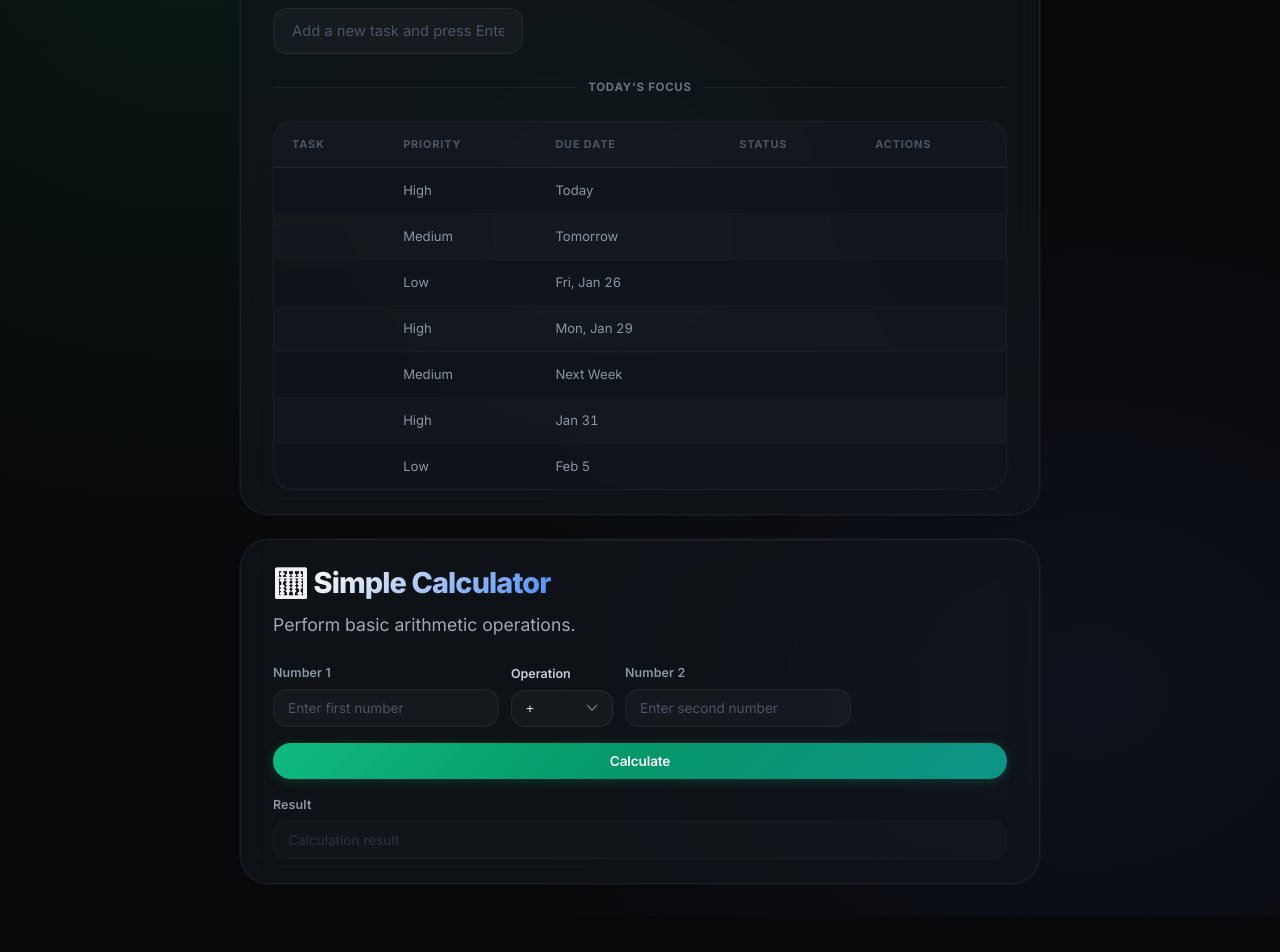
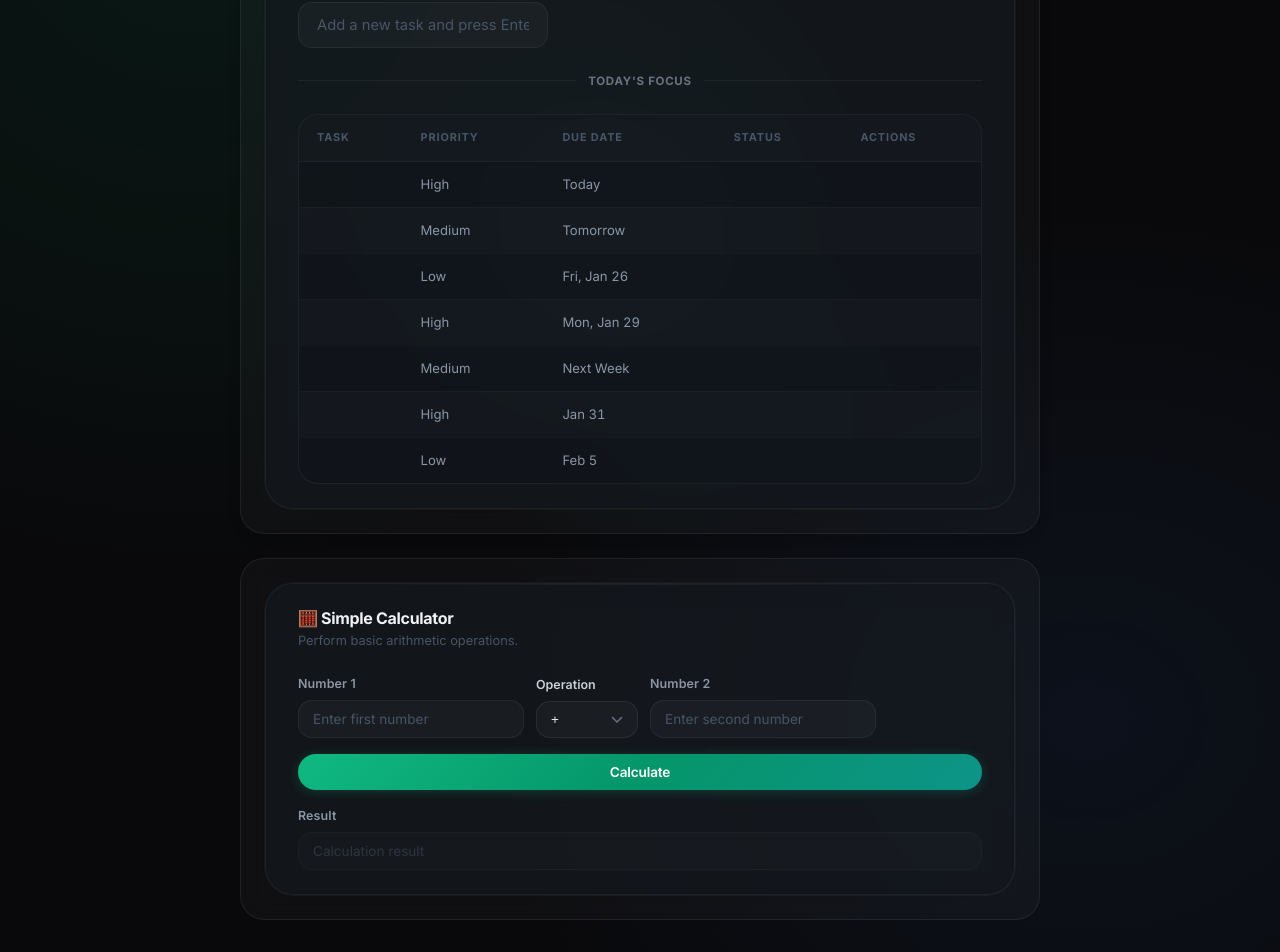
Before and after one commit to HarshKumar133/AI-UI-Generator, a Next.js app: page /preview in a window 1280 px wide. Shown: the part 209-1161 px from the top of the page. Before the commit the page ends 1125 px from the top, so only its background shows below. Built offline with nearby package versions, Linux system fonts and the light colour scheme.

Commit message:
refactor: Replace Card components with divs for layout consistency in GeneratedUI, while maintaining functionality and improving styling

```diff
--- a/src/generated/GeneratedUI.tsx
+++ b/src/generated/GeneratedUI.tsx
@@ -140,16 +140,23 @@ export default function GeneratedUI() {
       <div style={{ position: 'absolute', top: '20%', left: '50%', transform: 'translateX(-50%)', width: 600, height: 600, background: 'radial-gradient(circle, rgba(16,185,129,0.12) 0%, transparent 70%)', pointerEvents: 'none', borderRadius: '50%', zIndex: 0 }} />
 
       <main style={{ flex: 1, display: 'flex', flexDirection: 'column', width: '100%', maxWidth: '800px', marginTop: '2.5rem', gap: '1.5rem', zIndex: 1 }}>
-        <Card
+        <div
           onMouseEnter={() => setH(true)}
           onMouseLeave={() => setH(false)}
-          style={{ transform: h ? 'translateY(-5px) scale(1.005)' : 'none', transition: 'all 280ms cubic-bezier(0.34, 1.56, 0.64, 1)', boxShadow: h ? '0 24px 60px rgba(0,0,0,0.45), 0 0 0 1px rgba(16,185,129,0.12)' : '0 2px 12px rgba(0,0,0,0.2)', background: 'rgba(255,255,255,0.03)', border: '1px solid rgba(255,255,255,0.07)', borderRadius: 24, backdropFilter: 'blur(12px)', padding: '24px' }}
-          title={
-            <h2 style={{ background: 'linear-gradient(135deg, #f0f2f5 20%, #10b981 100%)', WebkitBackgroundClip: 'text', WebkitTextFillColor: 'transparent', backgroundClip: 'text', margin: 0, fontSize: '1.8rem', fontWeight: 800, letterSpacing: '-0.03em' }}>
-              📝 My Tasks
-            </h2>
-          }
-          subtitle={<p style={{ fontSize: '1.1rem', color: '#a0aab4', lineHeight: 1.65, marginTop: '8px' }}>{remainingTasksToday} tasks remaining today</p>}
+          style={{
+            transform: h ? 'translateY(-5px) scale(1.005)' : 'none',
+            transition: 'all 280ms cubic-bezier(0.34, 1.56, 0.64, 1)',
+            boxShadow: h ? '0 24px 60px rgba(0,0,0,0.45), 0 0 0 1px rgba(16,185,129,0.12)' : '0 2px 12px rgba(0,0,0,0.2)',
+            background: 'rgba(255,255,255,0.03)',
+            border: '1px solid rgba(255,255,255,0.07)',
+            borderRadius: 24,
+            backdropFilter: 'blur(12px)',
+            padding: '24px',
+          }}
+        >
+          <Card
+            title="📝 My Tasks"
+            subtitle={`${remainingTasksToday} tasks remaining today`}
           >
             <div style={{ display: 'flex', gap: '12px', marginBottom: '16px' }}>
               <Input
@@ -180,16 +187,21 @@ export default function GeneratedUI() {
               </>
             )}
           </Card>
+        </div>
 
         {/* Calculator Card */}
+        <div
+          style={{
+            background: 'rgba(255,255,255,0.03)',
+            border: '1px solid rgba(255,255,255,0.07)',
+            borderRadius: 24,
+            backdropFilter: 'blur(12px)',
+            padding: '24px',
+          }}
+        >
           <Card
-          style={{ background: 'rgba(255,255,255,0.03)', border: '1px solid rgba(255,255,255,0.07)', borderRadius: 24, backdropFilter: 'blur(12px)', padding: '24px' }}
-          title={
-            <h2 style={{ background: 'linear-gradient(135deg, #f0f2f5 20%, #3b82f6 100%)', WebkitBackgroundClip: 'text', WebkitTextFillColor: 'transparent', backgroundClip: 'text', margin: 0, fontSize: '1.8rem', fontWeight: 800, letterSpacing: '-0.03em' }}>
-              🧮 Simple Calculator
-            </h2>
-          }
-          subtitle={<p style={{ fontSize: '1.1rem', color: '#a0aab4', lineHeight: 1.65, marginTop: '8px' }}>Perform basic arithmetic operations.</p>}
+            title="🧮 Simple Calculator"
+            subtitle="Perform basic arithmetic operations."
           >
             <div style={{ display: 'flex', alignItems: 'flex-end', gap: '12px', marginBottom: '16px' }}>
               <Input
@@ -236,6 +248,7 @@ export default function GeneratedUI() {
               style={{ opacity: 0.8 }}
             />
           </Card>
+        </div>
       </main>
     </div>
   );
```
Lines whose indentation alone changed are shown as unchanged.
